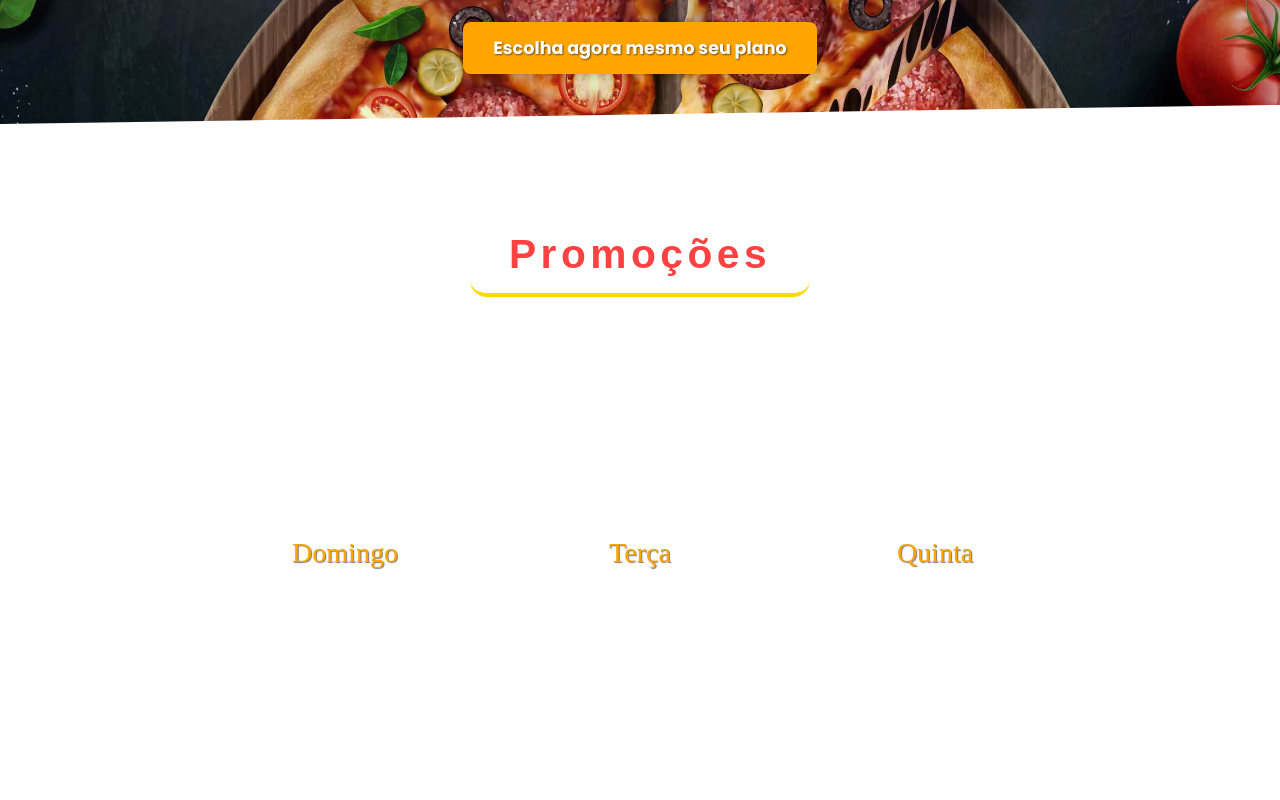
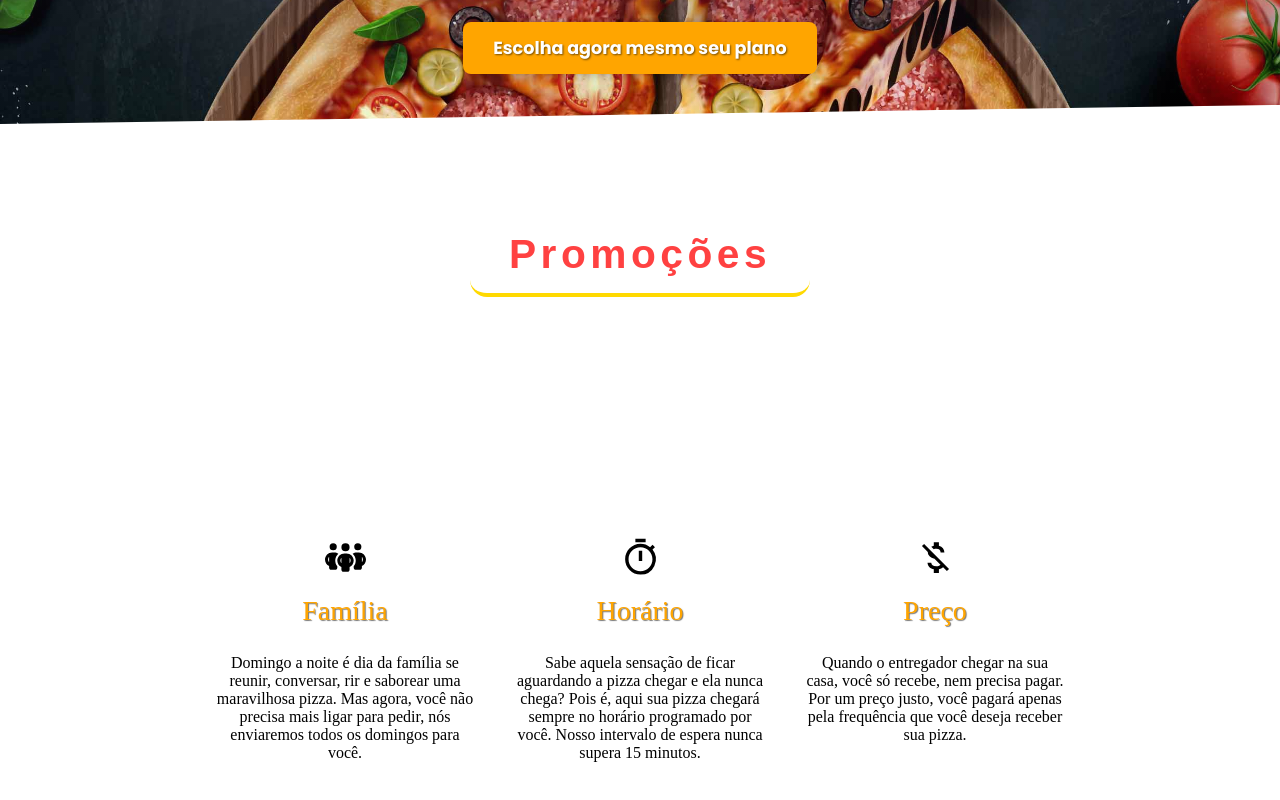
Before and after one commit to SantV7/pizzaria, a React (Vite) app: page / in a window 1280 px wide. Shown: the part 300-1100 px from the top of the page. Built offline with nearby package versions, Linux system fonts and the light colour scheme; the HTML template or start-up script is replaced by a standard one; a web font is replaced by a local one.

Commit message:
area info on promotion

```diff
--- a/src/components/Main.jsx
+++ b/src/components/Main.jsx
@@ -1,6 +1,9 @@
 import React, { useEffect } from 'react'
 import '../styles/main.css'
 import ScrollReveal from 'scrollreveal'
+import { FaPeopleGroup } from "react-icons/fa6";
+import { MdOutlineTimer } from "react-icons/md";
+import { MdMoneyOff } from "react-icons/md";
 
 const Main = () => {
 
@@ -26,19 +29,29 @@ useEffect(() => {
 
                <div id='center-background' className='area_info_promotion'>
                   <h3>Promoções</h3>
+
                   <div className="all-cards">
                      <div className='cards-days'>
-                        <span className='name-days'>Domingo</span>
+                        <FaPeopleGroup size={41}/>
+                        <span className='name-days'>Família</span>
+                        <p>Domingo a noite é dia da família se reunir, conversar, rir e saborear uma maravilhosa pizza. Mas agora, você não precisa mais ligar para pedir, nós enviaremos todos os domingos para você.</p>
                      </div>
 
+
                      <div className='cards-days'>
-                        <span className='name-days'>Terça</span>
+                        <MdOutlineTimer size={41}/>
+                        <span className='name-days'>Horário</span>
+                        <p>Sabe aquela sensação de ficar aguardando a pizza chegar e ela nunca chega? Pois é, aqui sua pizza chegará sempre no horário programado por você. Nosso intervalo de espera nunca supera 15 minutos.</p>
                      </div>
 
+
                      <div className='cards-days'>
-                        <span className='name-days'>Quinta</span>
+                        <MdMoneyOff size={41}/>
+                        <span className='name-days'>Preço</span>
+                        <p>Quando o entregador chegar na sua casa, você só recebe, nem precisa pagar. Por um preço justo, você pagará apenas pela frequência que você deseja receber sua pizza.</p>
                      </div>
                   </div>
+
                </div>
 
                <div id='background-right'>
--- a/src/styles/main.css
+++ b/src/styles/main.css
@@ -53,6 +53,10 @@
 }
 
 #main-content > #promotion-section > .area_info_promotion > .all-cards > .cards-days {
+    display: flex;
+    align-items: center;
+    flex-flow: column;
+    gap: 16.5px;
     height: 280px;
     width: 280px;
     border-radius: 10px;
```
